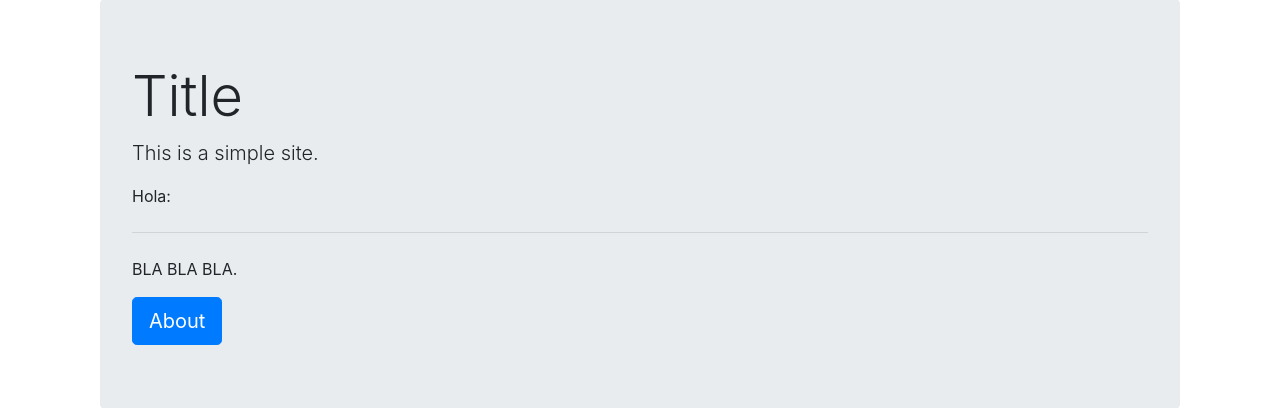
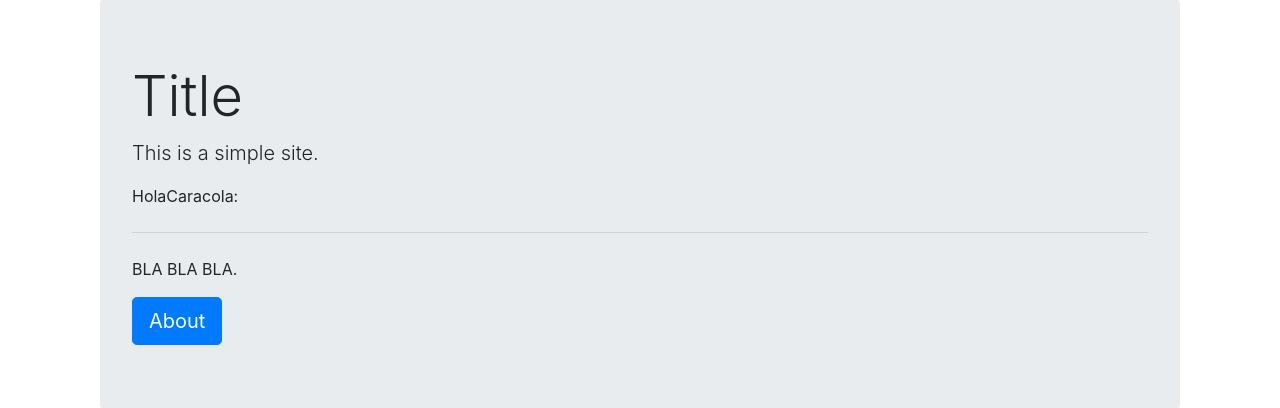
Before and after one commit to victe19/TNA, a Django app: page / in a window 1280 px wide. Shown: the part 134-542 px from the top of the page. Run offline with Django 3.2, Linux system fonts and the light colour scheme; parts of the project's set-up code (start-up, migrations or seed data) failed here and were passed over; some libraries are stand-ins or nearby versions.

Commit message:
Update home.html

```diff
--- a/mysite/templates/home.html
+++ b/mysite/templates/home.html
@@ -4,7 +4,7 @@
 <div class="jumbotron">
     <h1 class="display-4">Title</h1>
     <p class="lead">This is a simple site.</p>
-    <p>Hola: </p>
+    <p>HolaCaracola: </p>
 
     <hr class="my-4">
     <p>BLA BLA BLA.</p>
```
